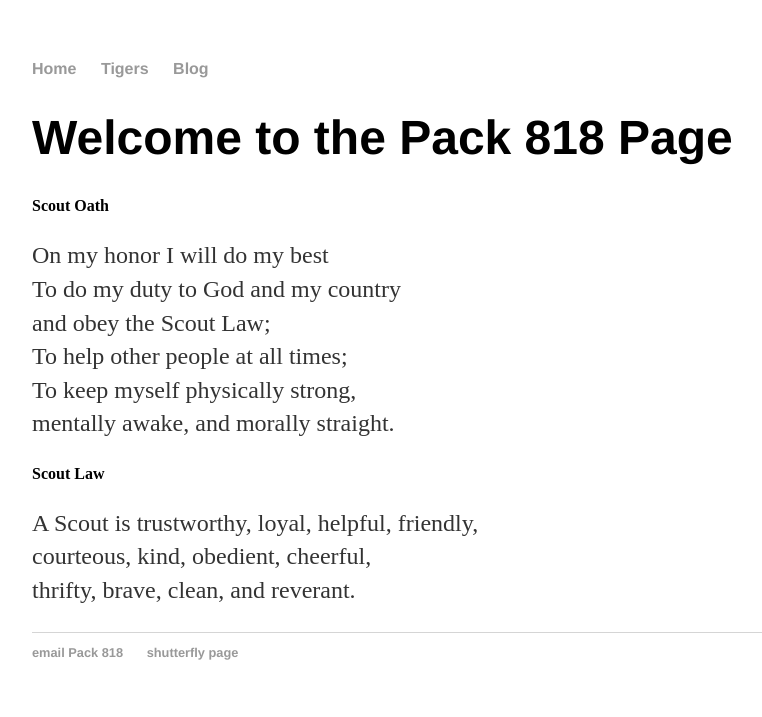
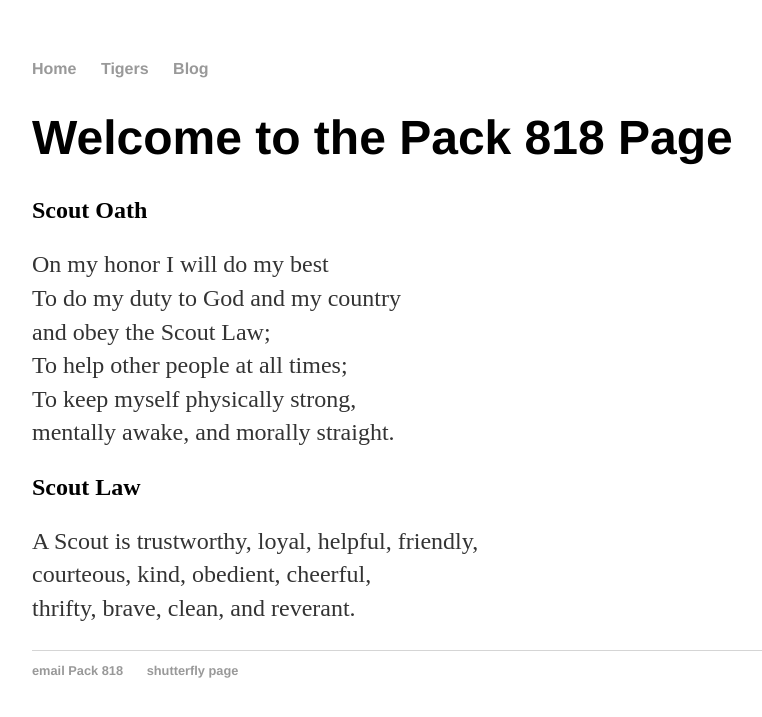
Before and after one commit to clare-pack818/clare-pack818.github.io, a Jekyll site: the page built from index.html, in a window 1280 px wide. Shown: the top 717 px of the page, without its empty margins (160-922 px from the left). Built offline with Jekyll 4.4.1, drawn with Linux system fonts in a browser that asks for light colours.

```diff
--- a/index.html
+++ b/index.html
@@ -4,14 +4,14 @@ title: Pack 818 - Claremont, CA
 ---
 <div class="blurb">
 	<h1>Welcome to the Pack 818 Page</h1>
-	<h4>Scout Oath</h4>
+	<b><h2>Scout Oath</h2></b>
 	<p>On my honor I will do my best<br>
 		To do my duty to God and my country<br>
 		and obey the Scout Law;<br>
 		To help other people at all times;<br>
 		To keep myself physically strong,<br>
 		mentally awake, and morally straight. </p>
-	<h4>Scout Law</h4>
+	<b><h2>Scout Law</h2></b>
 	<p>A Scout is trustworthy, loyal, helpful, friendly,<br>
 		courteous, kind, obedient, cheerful,<br>
 		thrifty, brave, clean, and reverant.</p>
```
